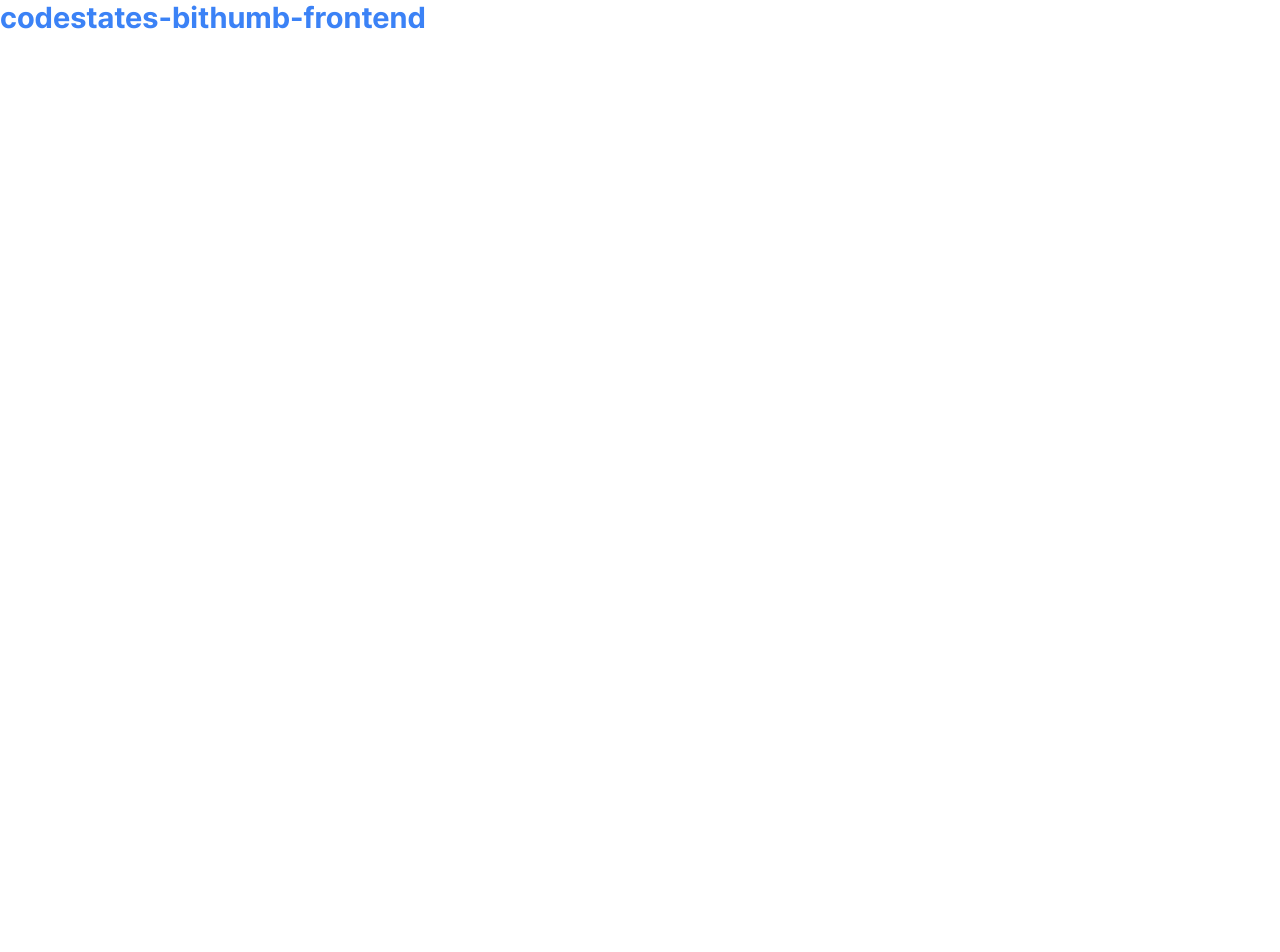
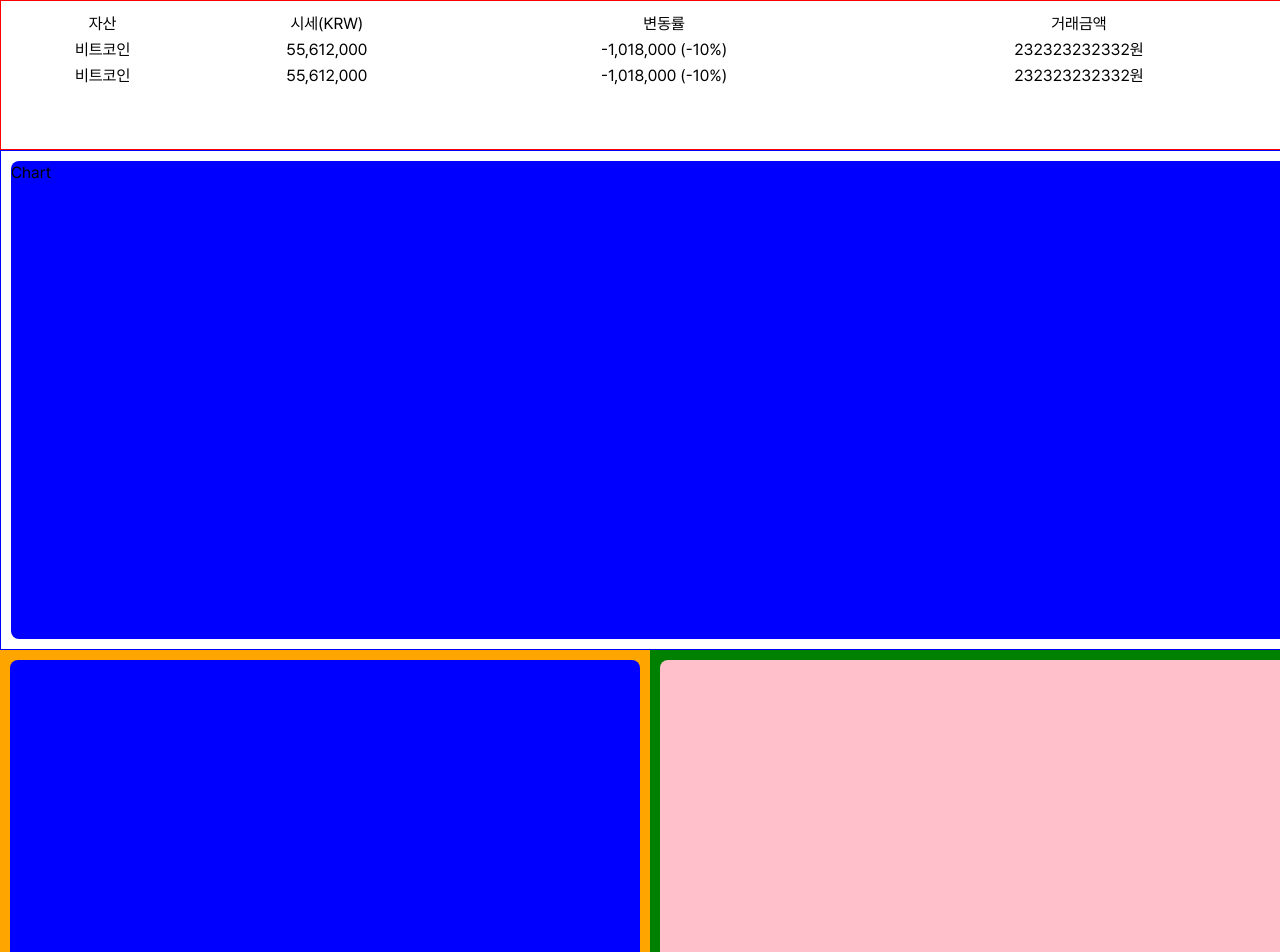
Before and after one commit to ollabu3/codestates-bithumb-frontend, a React (Create React App) app: page / in a window 1280 px wide. Shown: the top 952 px of the page. Before the commit the page ends 800 px from the top, so only its background shows below. Built offline with nearby package versions, Linux system fonts and the light colour scheme.

Commit message:
layout 프로토타입 설정

```diff
--- a/package.json
+++ b/package.json
@@ -8,7 +8,9 @@
     "@testing-library/user-event": "^13.5.0",
     "react": "^18.0.0",
     "react-dom": "^18.0.0",
+    "react-router-dom": "^6.2.2",
     "react-scripts": "5.0.0",
+    "styled-components": "^5.3.5",
     "web-vitals": "^2.1.4"
   },
   "scripts": {
--- a/src/App.js
+++ b/src/App.js
@@ -1,8 +1,14 @@
+import { BrowserRouter, Route, Routes } from "react-router-dom";
+import Home from "./pages/Home";
+
 const App = () => {
   return (
-    <h1 className="text-3xl text-blue-500 font-bold">
-      codestates-bithumb-frontend
-    </h1>
+    <BrowserRouter>
+      <Routes>
+        <Route path="/" element={<Home />} />
+        {/* <Route path="/detail/:id" element={<Detail />} /> */}
+      </Routes>
+    </BrowserRouter>
   );
 };
 
--- /dev/null
+++ b/src/components/Chart.js
@@ -0,0 +1,21 @@
+import styled from "styled-components";
+import { CommonContainer, CommonWrapper } from "../styles/common";
+
+const Container = styled(CommonContainer)`
+  height: 500px;
+  border: 1px solid blue;
+`;
+
+const Wrapper = styled(CommonWrapper)`
+  background-color: blue;
+`;
+
+const Chart = () => {
+  return (
+    <Container>
+      <Wrapper>Chart</Wrapper>
+    </Container>
+  );
+};
+
+export default Chart;
--- /dev/null
+++ b/src/components/OrderBook.js
@@ -0,0 +1,21 @@
+import styled from "styled-components";
+import { CommonContainer, CommonWrapper } from "../styles/common";
+
+const Container = styled(CommonContainer)`
+  flex: 1;
+  background-color: green;
+`;
+
+const Wrapper = styled(CommonWrapper)`
+  background-color: pink;
+`;
+
+const OrderBook = () => {
+  return (
+    <Container>
+      <Wrapper></Wrapper>
+    </Container>
+  );
+};
+
+export default OrderBook;
--- /dev/null
+++ b/src/components/SymbolList.js
@@ -0,0 +1,53 @@
+import React from "react";
+import styled from "styled-components";
+import { CommonContainer } from "../styles/common";
+
+export const Container = styled(CommonContainer)`
+  height: 150px;
+  border: 1px solid red;
+  /* border: 1px solid rgb(224 242 254); */
+`;
+
+export const Table = styled.table`
+  width: 100%;
+`;
+
+export const TbodyTr = styled.tr`
+  cursor: pointer;
+  &:hover {
+    background-color: rgb(224 242 254);
+  }
+`;
+
+const SymbolList = () => {
+  return (
+    <Container>
+      <Table>
+        <thead>
+          <tr>
+            <th>자산</th>
+            <th>시세(KRW)</th>
+            <th>변동률</th>
+            <th>거래금액</th>
+          </tr>
+        </thead>
+        <tbody>
+          <TbodyTr>
+            <td>비트코인</td>
+            <td>55,612,000</td>
+            <td>-1,018,000 (-10%)</td>
+            <td>232323232332원</td>
+          </TbodyTr>
+          <TbodyTr>
+            <td>비트코인</td>
+            <td>55,612,000</td>
+            <td>-1,018,000 (-10%)</td>
+            <td>232323232332원</td>
+          </TbodyTr>
+        </tbody>
+      </Table>
+    </Container>
+  );
+};
+
+export default SymbolList;
--- /dev/null
+++ b/src/components/Transaction.js
@@ -0,0 +1,21 @@
+import styled from "styled-components";
+import { CommonContainer, CommonWrapper } from "../styles/common";
+
+const Container = styled(CommonContainer)`
+  flex: 1;
+  background-color: orange;
+`;
+
+const Wrapper = styled(CommonWrapper)`
+  background-color: blue;
+`;
+
+const Transaction = () => {
+  return (
+    <Container>
+      <Wrapper></Wrapper>
+    </Container>
+  );
+};
+
+export default Transaction;
--- /dev/null
+++ b/src/pages/Home.js
@@ -0,0 +1,31 @@
+import styled from "styled-components";
+
+import Chart from "../components/Chart";
+import Transaction from "../components/Transaction";
+import SymbolList from "../components/SymbolList";
+import OrderBook from "../components/OrderBook";
+
+const Container = styled.div`
+  width: 1300px;
+  margin: auto;
+`;
+
+const FlexRow = styled.div`
+  display: flex;
+  height: 500px;
+`;
+
+const Home = () => {
+  return (
+    <Container>
+      <SymbolList />
+      <Chart />
+      <FlexRow>
+        <Transaction />
+        <OrderBook />
+      </FlexRow>
+    </Container>
+  );
+};
+
+export default Home;
--- /dev/null
+++ b/src/styles/common.js
@@ -0,0 +1,12 @@
+import styled from "styled-components";
+
+export const CommonContainer = styled.section`
+  width: 100%;
+  padding: 10px;
+`;
+
+export const CommonWrapper = styled.div`
+  width: 100%;
+  border-radius: 8px;
+  height: 100%;
+`;
--- a/src/styles/globals.css
+++ b/src/styles/globals.css
@@ -92,3 +92,17 @@ ol,
 ul {
   list-style: none;
 }
+
+thead,
+tbody,
+tfoot,
+tr,
+th,
+td,
+img {
+  vertical-align: middle;
+}
+
+td {
+  text-align: center;
+}
```
Also changed, not shown: 1 other file (tests, documents, lock files or other folders).
